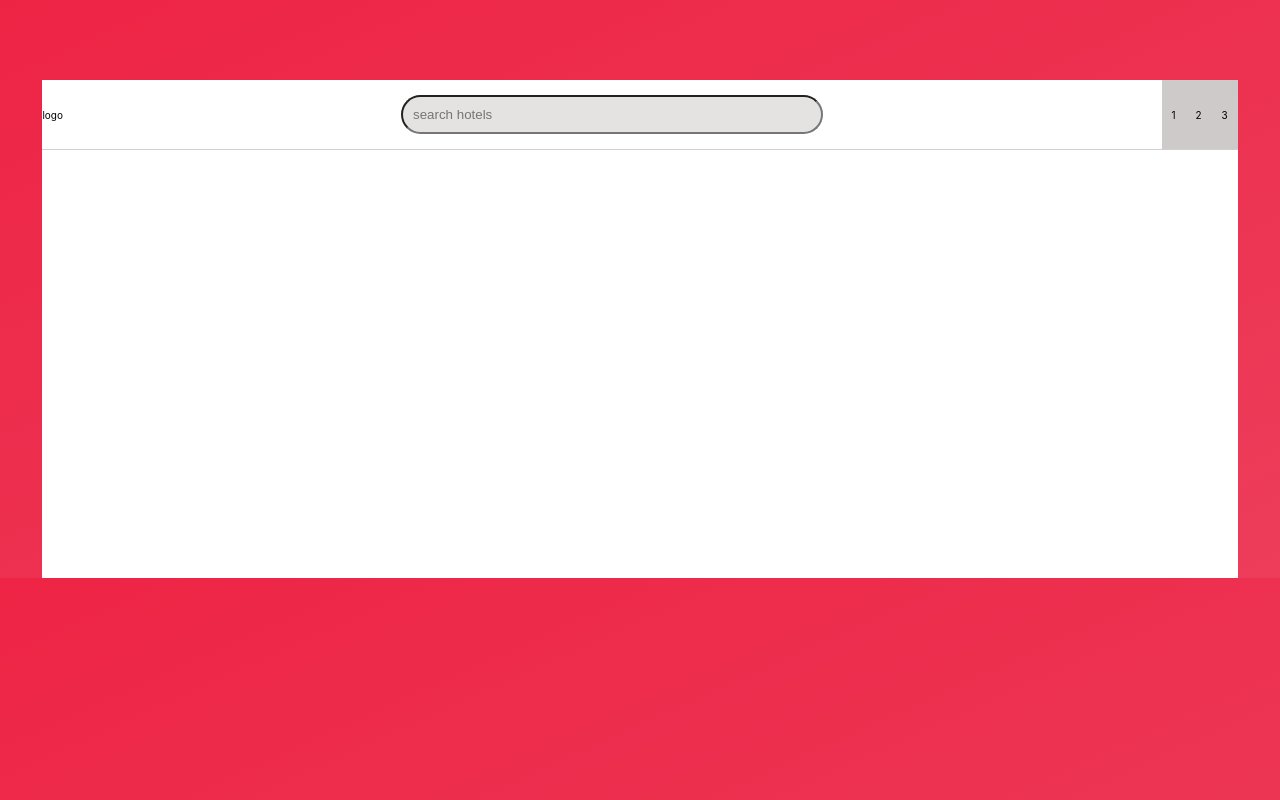
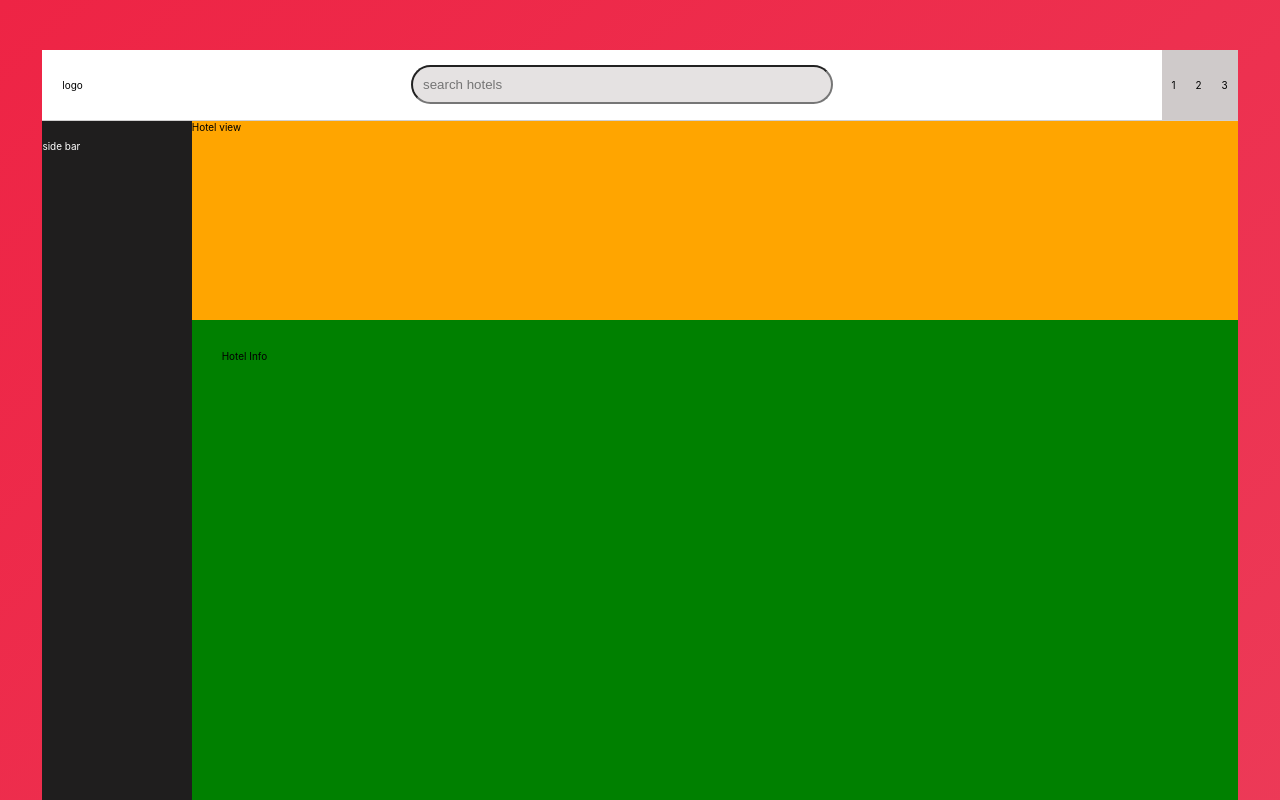
Before and after one commit to ashrofdev/trillo-in-react, a React (Create React App) app: page / in a window 1280 px wide. Shown: the top 800 px of the page. Built offline with nearby package versions, Linux system fonts and the light colour scheme.

Commit message:
producing framework with grid system

```diff
--- a/src/App.css
+++ b/src/App.css
@@ -1,3 +1,7 @@
+* {
+  margin: 0;
+  padding: 0;
+}
 html {
   font-size: 62.25%;
 }
@@ -7,8 +11,6 @@ body {
 
 .container {
   width: 120rem;
-  height: 50rem;
-  margin: auto;
-  margin-top: 8rem;
+  margin: 5rem auto;
   background-color: #fff;
 }
--- a/src/App.js
+++ b/src/App.js
@@ -1,6 +1,6 @@
 import React from 'react';
 import './App.css';
-import Container from './components/container/Comtainer'
+import Container from './components/container/Container'
 
 function App() {
   return (
--- /dev/null
+++ b/src/components/Hotel-view/HotelView.js
@@ -0,0 +1,10 @@
+import React from 'react'
+
+const HotelView = () => {
+    return (
+        <div className="hotel-view">
+            {'Hotel view'}
+        </div>
+    )
+}
+export default HotelView
--- a/src/components/container/Comtainer.js
+++ /dev/null
@@ -1,13 +0,0 @@
-import React from 'react'
-import './container.css'
-import Header from '../header/Header'
-
-const Container = () => {
-    return (
-        <div className="container">
-            <Header/>
-        </div>
-    )
-}
-
-export default Container
--- /dev/null
+++ b/src/components/container/Container.js
@@ -0,0 +1,21 @@
+import React from 'react'
+import Header from '../header/Header'
+import SideBar from '../sidebar/SideBar';
+import './container.css'
+import HotelView from '../Hotel-view/HotelView';
+import HotelInfo from '../hotel-info/HotelInfo';
+import Cta from '../cta/Cta';
+
+const Container = () => {
+    return (
+        <div className="container">
+            <Header/>
+            <SideBar/>
+            <HotelView/>
+            <HotelInfo/>
+            <Cta/>
+        </div>
+    )
+}
+
+export default Container
--- a/src/components/container/container.css
+++ b/src/components/container/container.css
@@ -1,9 +1,21 @@
+.container {
+    display: grid;
+    grid-template-columns: max-content repeat(6, 1fr);
+    grid-template-rows: min-content;
+}
+
 header {
+    grid-column: 1 / -1;
+    grid-row: 1 / 2;
+    z-index: 100;
     display: flex;
     justify-content: space-between;
     height: 7rem;
     align-items: center;
     border-bottom: 1px solid rgb(209, 208, 208);
+}
+.logo {
+    margin-left: 2rem;
 }
 input {
     width: 40rem;
@@ -25,3 +37,26 @@ input:focus {
 .icons div {
     padding: 1rem;
 }
+.side-bar {
+    padding: 2rem 0;
+    width: 15rem;
+    grid-column: 1/2;
+    grid-row: 2/ 5;
+    color: #fff;
+    background-color: rgb(31, 30, 30);
+}
+.hotel-view {
+    height: 20rem;
+    grid-column: 2/-1;
+    background-color: orange;
+}
+.hotel-info {
+    grid-row: 3/4;
+    height: 50rem;
+    padding: 3rem;
+    grid-column: 2/-1;
+    background-color: green;
+}
+.cta {
+    height: 20rem;
+}
--- /dev/null
+++ b/src/components/cta/Cta.js
@@ -0,0 +1,11 @@
+import React from 'react'
+
+const Cta = () => {
+    return (
+
+        <div className="cta">
+            {'CTA section'}
+        </div>
+    )
+}
+export default Cta
--- /dev/null
+++ b/src/components/hotel-info/HotelInfo.js
@@ -0,0 +1,10 @@
+import React from 'react'
+
+const HotelInfo = () => {
+    return (
+        <div className="hotel-info">
+            {'Hotel Info'}
+        </div>
+    )
+}
+export default HotelInfo
--- /dev/null
+++ b/src/components/sidebar/SideBar.js
@@ -0,0 +1,10 @@
+import React from 'react'
+
+const SideBar = () => {
+    return (
+        <div className="side-bar">
+            {'side bar'}
+        </div>
+    )
+}
+export default SideBar
```
